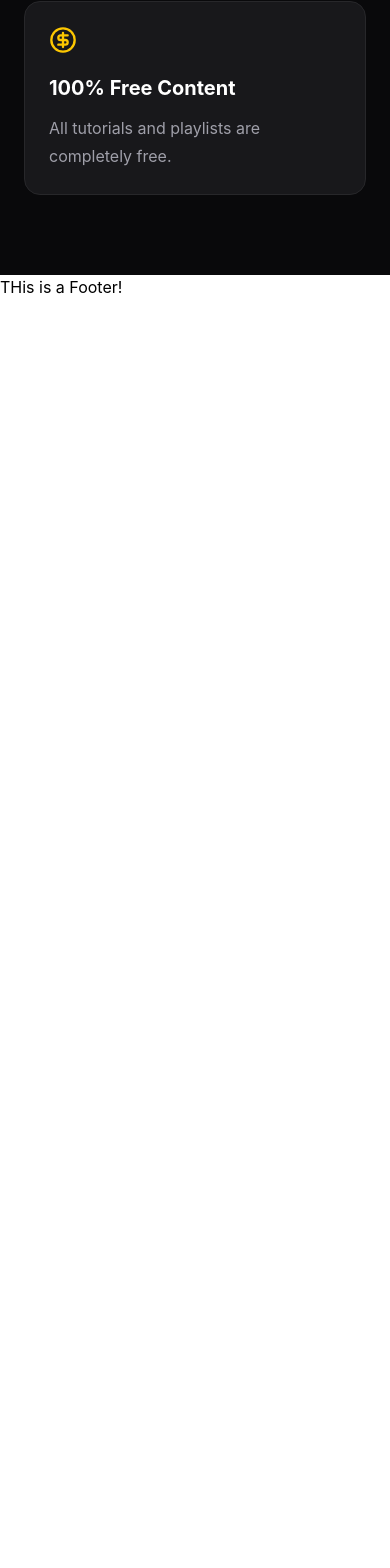
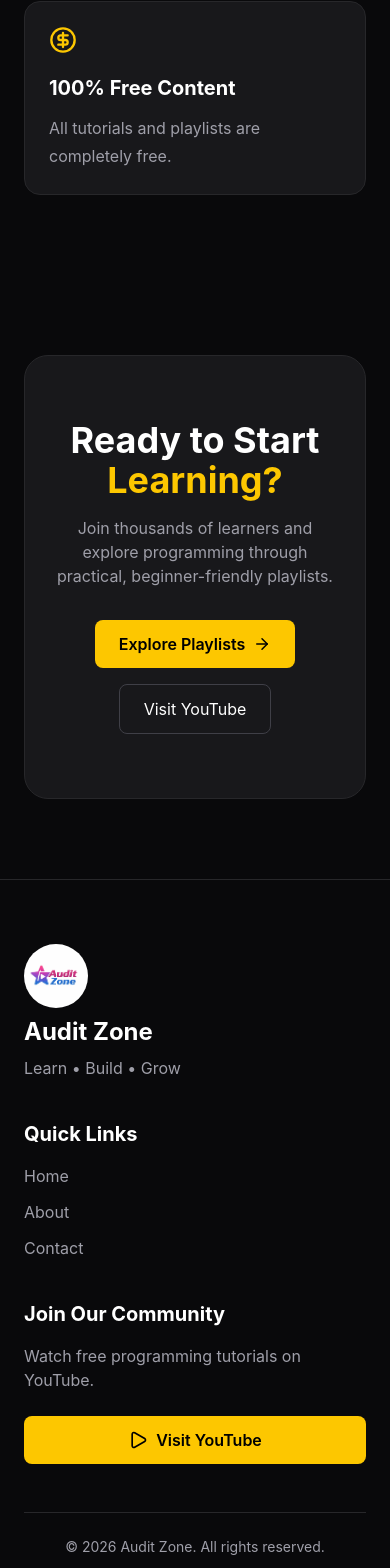
Before and after one commit to krankitt/Audit-Zone, a React (Vite) app: page / in a window 390 px wide. Shown: the part 4540-6108 px from the top of the page. Before the commit the page ends 4839 px from the top, so only its background shows below. Built offline with nearby package versions, Linux system fonts and the light colour scheme.

Commit message:
feat(home,about): complete responsive UI implementation

```diff
--- /dev/null
+++ b/src/components/home/CTA/CTA.tsx
@@ -0,0 +1,46 @@
+import { ArrowRight } from "lucide-react";
+import Container from "../../ui/Container";
+
+const CTA = () => {
+  return (
+    <section className="bg-zinc-950 py-20">
+      <Container>
+        <div className="rounded-3xl border border-zinc-800 bg-zinc-900 py-16 px-8 md:px-12 text-center">
+          <h2 className="text-4xl font-bold text-white">
+            Ready to Start <span className="text-yellow-400">Learning?</span>
+          </h2>
+          <p className="mt-4 max-w-2xl mx-auto text-zinc-400">
+            Join thousands of learners and explore programming through
+            practical, beginner-friendly playlists.
+          </p>
+          <div className="mt-8 flex flex-wrap justify-center gap-4">
+            <button
+              onClick={() => {
+                document
+                  .getElementById("featured-playlists")
+                  ?.scrollIntoView({ behavior: "smooth" });
+              }}
+              className="flex items-center gap-2 bg-yellow-400 text-black px-6 py-3 rounded-lg font-semibold hover:bg-yellow-500 transition-colors"
+            >
+              Explore Playlists <ArrowRight size={18} />
+            </button>
+            <button
+              onClick={() =>
+                window.open(
+                  "https://youtube.com/@auditzone?si=K54tvDQ3L2N5KYo1",
+                  "_blank",
+                  "noopener,noreferrer"
+                )
+              }
+              className="border border-zinc-700 text-white px-6 py-3 rounded-lg hover:text-yellow-400 transition-colors"
+            >
+              Visit YouTube
+            </button>
+          </div>
+        </div>
+      </Container>
+    </section>
+  );
+};
+
+export default CTA;
--- a/src/components/home/FeaturedPlaylists/FeaturedPlaylists.tsx
+++ b/src/components/home/FeaturedPlaylists/FeaturedPlaylists.tsx
@@ -4,7 +4,7 @@
 
 const FeaturedPlaylists = () => {
   return (
-    <section className="bg-zinc-950 py-20">
+    <section id="featured-playlists" className="bg-zinc-950 py-20">
       <Container>
         <div className="text-center">
           <h2 className="text-4xl font-bold text-white">Featured Playlists</h2>
--- a/src/components/layout/Footer/Footer.tsx
+++ b/src/components/layout/Footer/Footer.tsx
@@ -1,11 +1,66 @@
+import Container from "../../ui/Container";
+import logo from "../../../assets/logo.jpeg";
+import { Link } from "react-router-dom";
+import { ROUTES } from "../../../constants/routes";
+import { Play } from "lucide-react";
 
 const Footer = () => {
+  const footerLinks = [
+    { label: "Home", to: ROUTES.HOME },
+    { label: "About", to: ROUTES.ABOUT },
+    { label: "Contact", to: ROUTES.CONTACT },
+  ];
   return (
-    <div>
-      <footer>
-        <p>THis is a Footer!</p>
-      </footer>
-    </div>
+    <footer className="bg-zinc-950 border-t border-zinc-800 py-16">
+      <Container>
+        <div className="grid grid-cols-1 md:grid-cols-3 gap-10">
+          <div className="space-y-2">
+            <img
+              className="h-16 w-16 rounded-full"
+              src={logo}
+              alt="Audit Zone Logo"
+            />
+            <h3 className="text-2xl font-bold text-white">Audit Zone</h3>
+            <p className="text-zinc-400">Learn • Build • Grow</p>
+          </div>
+          <div>
+            <h3 className="text-xl font-bold text-white">Quick Links</h3>
+            <div className="mt-4 flex flex-col gap-3">
+              {footerLinks.map((item) => (
+                <Link
+                  key={item.label}
+                  className="text-zinc-400 hover:text-yellow-400 transition-colors"
+                  to={item.to}
+                >
+                  {item.label}
+                </Link>
+              ))}
+            </div>
+          </div>
+          <div>
+            <h3 className="text-xl font-bold text-white">Join Our Community</h3>
+            <p className="mt-4 text-zinc-400">
+              Watch free programming tutorials on YouTube.
+            </p>
+            <button
+              onClick={() =>
+                window.open(
+                  "https://youtube.com/@auditzone?si=K54tvDQ3L2N5KYo1",
+                  "_blank",
+                  "noopener,noreferrer"
+                )
+              }
+              className="flex items-center w-full mt-6 justify-center gap-2 font-semibold text-black hover:bg-yellow-500 transition-colors bg-yellow-400 py-3 rounded-lg"
+            >
+              <Play size={20} /> Visit YouTube
+            </button>
+          </div>
+        </div>
+        <div className="mt-12 border-t border-zinc-800 pt-6 text-center text-sm text-zinc-400">
+          © {new Date().getFullYear()} Audit Zone. All rights reserved.
+        </div>
+      </Container>
+    </footer>
   );
 };
 
--- a/src/pages/About/About.tsx
+++ b/src/pages/About/About.tsx
@@ -1,9 +1,73 @@
-import React from 'react'
+import { CheckCircle } from "lucide-react";
+import Container from "../../components/ui/Container";
 
 const About = () => {
+  const highlights = [
+    "Beginner Friendly",
+    "Project Based Learning",
+    "Free YouTube Content",
+    "Consistent Updates",
+  ];
+
+  const stats = [
+    { value: "300+", label: "Videos" },
+    { value: "15+", label: "Playlists" },
+    { value: "100%", label: "Free" },
+  ];
+
   return (
-    <div>About</div>
-  )
-}
+    <section className="bg-zinc-950 py-20">
+      <Container>
+        <div className="grid grid-cols-1 lg:grid-cols-2 gap-12 items-center min-h-[70vh]">
+          <div>
+            <span className="inline-block bg-yellow-400/10 text-yellow-400 px-4 py-2 rounded-full text-sm font-medium">
+              🏷 About Audit Zone
+            </span>
+            <h1 className="mt-6 text-4xl lg:text-5xl font-bold text-white leading-tight">
+              Helping Developers Learn Programming the Practical Way
+            </h1>
+            <p className="mt-4 text-zinc-400 leading-8">
+              We create high-quality programming tutorials focused on real-world
+              projects and clear explanations.
+            </p>
+            <ul className="mt-8 space-y-4">
+              {highlights.map((item) => (
+                <li
+                  key={item}
+                  className="flex items-center gap-3 text-zinc-300 font-medium"
+                >
+                  <CheckCircle className="text-yellow-400" size={20} />
+                  <span>{item}</span>
+                </li>
+              ))}
+            </ul>
+          </div>
+          <div className="flex justify-center">
+            <div className="w-full max-w-lg rounded-3xl border border-zinc-800 bg-zinc-900 p-10 hover:border-yellow-400/40 trasition-all duration-300">
+              <h1 className="text-2xl font-bold text-white">🎯 Our Mission</h1>
+              <p className="mt-4 text-zinc-400 leading-7">
+                Making programming education simple, practical and completely
+                free for everyone.
+              </p>
+              <div className="mt-8 grid grid-cols-3 gap-6">
+                {stats.map((stat) => (
+                  <div key={stat.label} className="text-center">
+                    <h3 className="text-3xl font-bold text-yellow-400">
+                      {stat.value}
+                    </h3>
+                    <p className="mt-1 text-zinc-400">{stat.label}</p>
+                  </div>
+                ))}
+              </div>
+              <p className="mt-10 text-center italic text-zinc-400">
+                "Learning never stops. Keep building."
+              </p>
+            </div>
+          </div>
+        </div>
+      </Container>
+    </section>
+  );
+};
 
-export default About
+export default About;
--- a/src/pages/Home/Home.tsx
+++ b/src/pages/Home/Home.tsx
@@ -2,6 +2,7 @@
 import Categories from "../../components/home/Categories/Categories";
 import FeaturedPlaylists from "../../components/home/FeaturedPlaylists/FeaturedPlaylists";
 import WhyChoose from "../../components/home/WhyChoose/WhyChoose";
+import CTA from "../../components/home/CTA/CTA";
 
 const Home = () => {
   return (
@@ -10,6 +11,7 @@
       <Categories />
       <FeaturedPlaylists />
       <WhyChoose />
+      <CTA />
     </>
   );
 };
```
